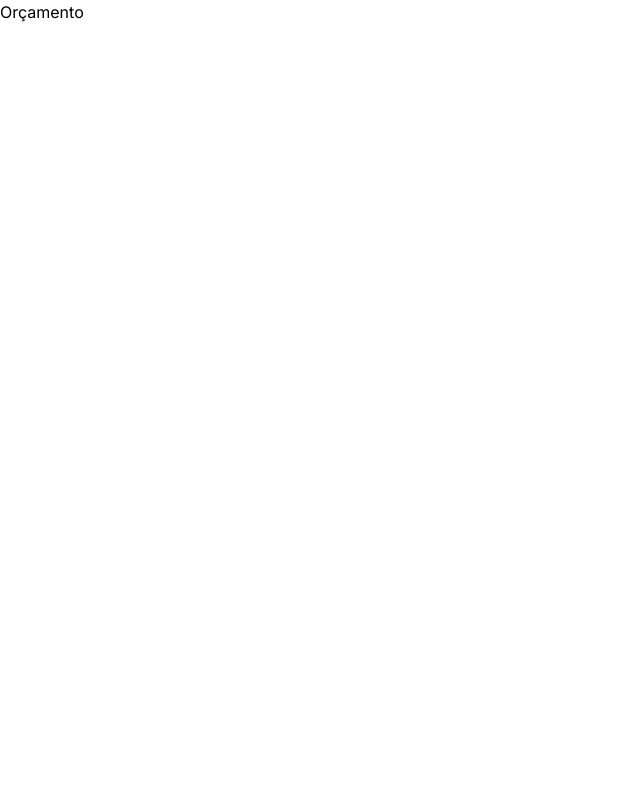
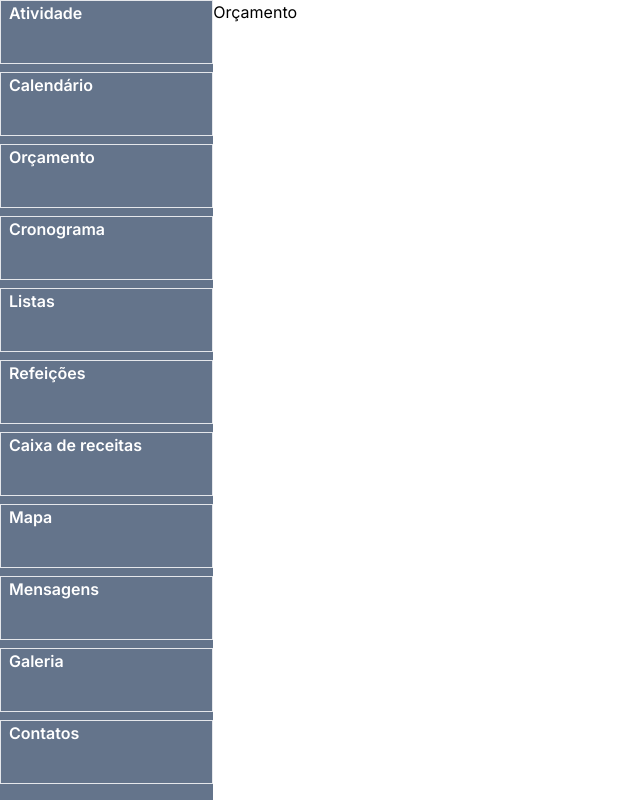
Before and after one commit to DuMuniz/family-solution, a Next.js app: page /budget in a window 1280 px wide. Shown: the whole page, without its empty margins (0-640 px from the left). Built offline with nearby package versions, Linux system fonts and the light colour scheme.

Commit message:
feat: added component menu

```diff
--- a/src/app/layout.tsx
+++ b/src/app/layout.tsx
@@ -3,6 +3,7 @@ import { PublicRoutes } from '@/routes/public-routes';
 import './globals.css'
 import { Inter } from 'next/font/google'
 import { usePathname } from 'next/navigation'
+import { Menu } from '@/components/Menu';
 
 const inter = Inter({ subsets: ['latin'] });
 
@@ -16,9 +17,10 @@ export default function RootLayout({
   const isPublicPage = PublicRoutes(pathname)
 
   return (
-    <html lang="en">
+    <html lang="pt-BR">
       <title>Family Solution</title>
-      <body className={inter.className}>
+      <body className={`${inter.className} flex`}>
+        <Menu />
         {isPublicPage && children}
         {!isPublicPage && <div>Usuário não autenticado</div>}
       </body>
--- /dev/null
+++ b/src/components/Menu/Menu.tsx
@@ -0,0 +1,28 @@
+
+const menuList = [
+  { name: 'Atividade' },
+  { name: 'Calendário' },
+  { name: 'Orçamento' },
+  { name: 'Cronograma' },
+  { name: 'Listas' },
+  { name: 'Refeições' },
+  { name: 'Caixa de receitas' },
+  { name: 'Mapa' },
+  { name: 'Mensagens' },
+  { name: 'Galeria' },
+  { name: 'Contatos' },
+]
+
+function getIcon(name: string){
+  //Recebe o nome do menu e retorna um icon de acordo com esse nome
+}
+
+export function Menu() {
+  return (
+    <section className="w-1/6 h-screen bg-slate-500 flex flex-col gap-2">
+      {menuList.map((menu, index) => (
+        <span key={index} className="px-2 text-white font-semibold cursor-pointer border border-solid h-[8vh]">{menu.name}</span>
+      ))}
+    </section>
+  )
+}
--- /dev/null
+++ b/src/components/Menu/index.tsx
@@ -0,0 +1 @@
+export * from './Menu';
```
